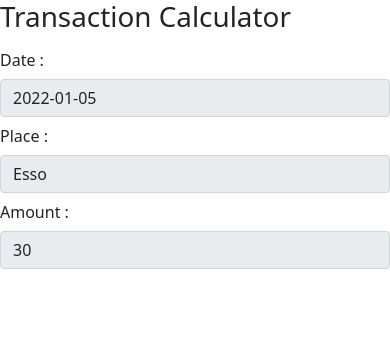
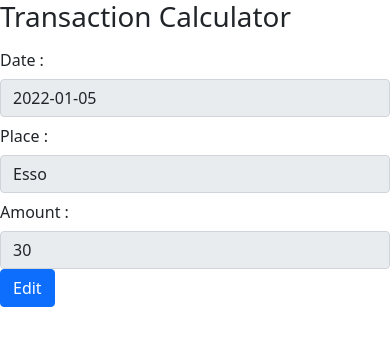
Before and after one commit to YounesJulien/Calculateur-Transaction, a Flask app: page /transaction/1 in a window 390 px wide. Shown: the top 346 px of the page. Run offline with Flask 2, Linux system fonts and the light colour scheme; data comes from the database, SQL or seed files in the repository; both versions use the stored data as it was after the commit; some libraries are stand-ins or nearby versions.

Commit message:
Adding editing and saving options to transaction page

```diff
--- a/TransactionCalculator/app.py
+++ b/TransactionCalculator/app.py
@@ -1,4 +1,3 @@
-from crypt import methods
 from flask import Flask, render_template, request
 from database import Database
 
@@ -14,6 +13,15 @@ def page_not_found(error):
 def home():
     return render_template('home.html', data=db.getTransactions())
 
-@app.route('/transaction/<id>', methods = ['GET'])
+@app.route('/transaction/<id>', methods = ['GET', 'POST'])
 def display(id):
-    return render_template('transaction.html', data=db.getTransaction(id))
+    return render_template('transaction.html', data=db.getTransaction(id), dis=True)
+
+@app.route('/edit/<id>', methods = ['GET', 'POST'])
+def edit(id):
+    return render_template('transaction.html', data=db.getTransaction(id), dis=False)
+
+@app.route('/save/<id>', methods = ['GET', 'POST'])
+def save(id):
+    db.updateTransaction(id, request.form)
+    return render_template('home.html', data=db.getTransactions())
--- a/TransactionCalculator/database.py
+++ b/TransactionCalculator/database.py
@@ -24,8 +24,20 @@ class Database():
     self.disconnect()
     return result
 
+  def update(self, query):
+    connection = self.get_connection()
+    cursor = connection.cursor()
+    cursor.execute(query)
+    connection.commit()
+    self.disconnect()
+
   def getTransactions(self):
     return self.execute("SELECT * FROM Trans ORDER BY TransDate DESC")
 
   def getTransaction(self, id):
     return self.execute("SELECT * FROM Trans WHERE id=" + id)[0]
+
+  def updateTransaction(self, id, form):
+    self.update("UPDATE Trans SET TransDate='"
+      + form['date'] + "', PlaceName='" + form['place'] + "', Amount="
+      + form['amount']+  " WHERE id=" + id)
--- a/TransactionCalculator/templates/transaction.html
+++ b/TransactionCalculator/templates/transaction.html
@@ -1,23 +1,56 @@
 {% extends "default.html" %}
 {% block content %}
-<form>
+{% if dis %}
+    <form method="POST" action="/edit/{{ data[0] }}">
         <div class="form-group row">
             <label for="date" class="col-sm-2 col-form-label">Date : </label>
             <div class="col-sm-10">
-            <input type="text" class="form-control" id="date" value="{{ data[1] }}" disabled>
+                <input type="text" class="form-control" id="date" name="date" value="{{ data[1] }}" disabled>
             </div>
         </div>
         <div class="form-group row">
             <label for="place" class="col-sm-2 col-form-label">Place : </label>
             <div class="col-sm-10">
-            <input type="text" class="form-control" id="place" value="{{ data[2] }}" disabled>
+                <input type="text" class="form-control" id="place" name="place" value="{{ data[2] }}" disabled>
             </div>
         </div>
         <div class="form-group row">
             <label for="amount" class="col-sm-2 col-form-label">Amount : </label>
             <div class="col-sm-10">
-            <input type="text" class="form-control" id="amount" value="{{ data[3] }}" disabled>
+                <input type="text" class="form-control" id="amount" name="amount" value="{{ data[3] }}" disabled>
+            </div>
+        </div>
+        <div class="form-group row">
+            <div class="col-sm-10">
+              <button type="submit" class="btn btn-primary">Edit</button>
             </div>
         </div>
     </form>
+{% else %}
+    <form method="POST" action="/save/{{ data[0] }}">
+        <div class="form-group row">
+            <label for="date" class="col-sm-2 col-form-label">Date : </label>
+            <div class="col-sm-10">
+                <input type="text" class="form-control" id="date" name="date" value="{{ data[1] }}">
+            </div>
+        </div>
+        <div class="form-group row">
+            <label for="place" class="col-sm-2 col-form-label">Place : </label>
+            <div class="col-sm-10">
+                <input type="text" class="form-control" id="place" name="place" value="{{ data[2] }}">
+            </div>
+        </div>
+        <div class="form-group row">
+            <label for="amount" class="col-sm-2 col-form-label">Amount : </label>
+            <div class="col-sm-10">
+                <input type="text" class="form-control" id="amount" name="amount" value="{{ data[3] }}">
+            </div>
+        </div>
+        <div class="form-group row">
+            <div class="col-sm-10">
+              <button type="submit" class="btn btn-primary">Save</button>
+            </div>
+        </div>
+    </form>
+{% endif %}
 {% endblock %}
```
Also changed, not shown: TransactionCalculator/db/database.db. Lines whose indentation alone changed are shown as unchanged.
